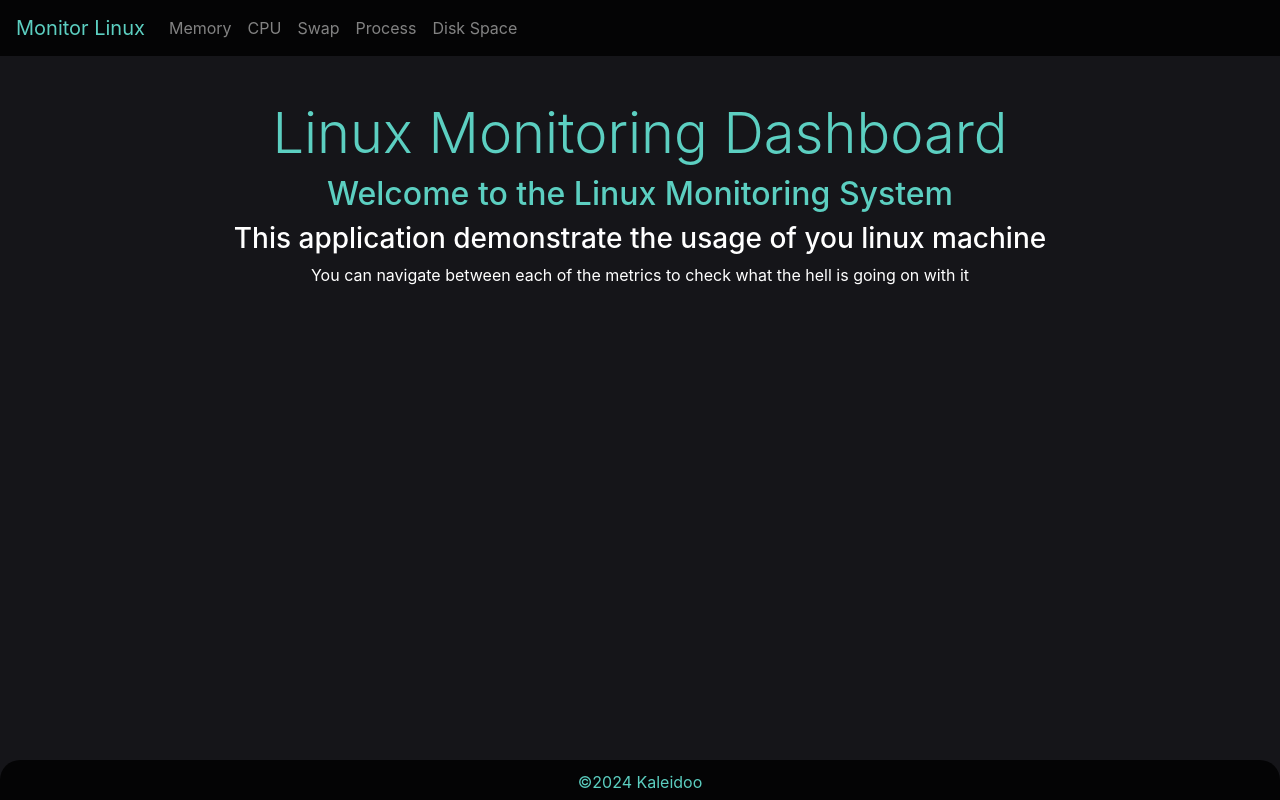
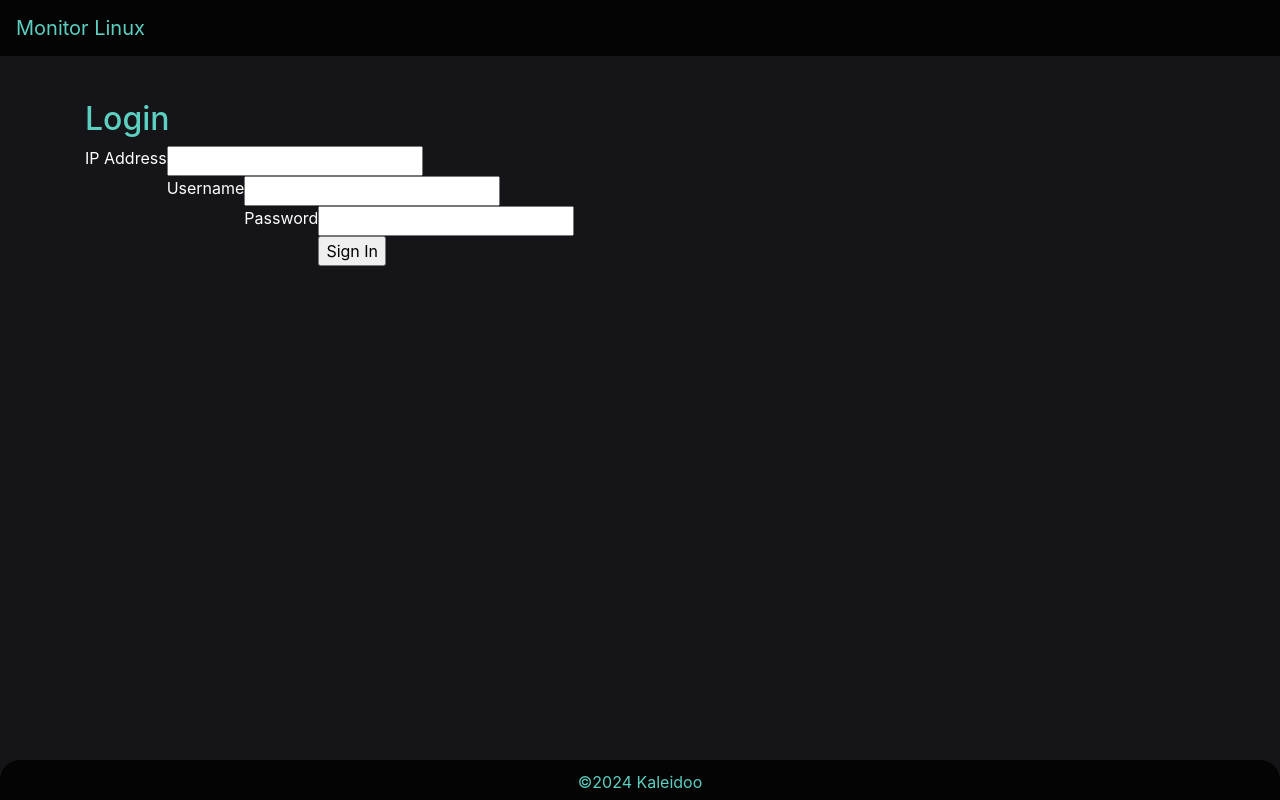
Before and after one commit to kinanhino/flask-linux-project, a Flask app: page / in a window 1280 px wide. Run offline with Flask 3, Linux system fonts and the light colour scheme; some libraries are stand-ins or nearby versions.

Commit message:
new 3.4.24

```diff
--- a/app.py
+++ b/app.py
@@ -1,6 +1,6 @@
 import os
 
-from flask import Flask, jsonify, render_template
+from flask import Flask, jsonify, render_template, request, flash, redirect, url_for
 import paramiko
 import sqlite3
 from flask_sqlalchemy import SQLAlchemy
@@ -10,6 +10,9 @@ app = Flask(__name__)
 app.config['SQLALCHEMY_DATABASE_URI'] = "sqlite:///site.db"
 db = SQLAlchemy(app)
 migrate = Migrate(app, db)
+app.secret_key="abcdfdfdsfgdfgfdgd"
+db.session.flag = "none"
+
 
 from dotenv import load_dotenv
 load_dotenv()
@@ -23,6 +26,7 @@ class Disk(db.Model):
     Avail = db.Column(db.String(10), nullable=False)
     Use = db.Column(db.String(10), nullable=False)
     Mounted_on = db.Column(db.String(50), nullable=False)
+    mac = db.Column(db.String(50), nullable=False)
 
 
 class Cpu(db.Model):
@@ -36,6 +40,7 @@ class Cpu(db.Model):
     hi = db.Column(db.Float, nullable=False)
     si = db.Column(db.Float, nullable=False)
     st = db.Column(db.Float, nullable=False)
+    mac = db.Column(db.String(50), nullable=False)
 
 
 class Mem(db.Model):
@@ -45,6 +50,7 @@ class Mem(db.Model):
     free = db.Column(db.Float, nullable=False)
     used = db.Column(db.Float, nullable=False)
     cache = db.Column(db.Float, nullable=False)
+    mac = db.Column(db.String(50), nullable=False)
 
 
 class Swap(db.Model):
@@ -54,6 +60,7 @@ class Swap(db.Model):
     free = db.Column(db.Float, nullable=False)
     used = db.Column(db.Float, nullable=False)
     available = db.Column(db.Float, nullable=False)
+    mac = db.Column(db.String(50), nullable=False)
 
 
 class Process(db.Model):
@@ -65,6 +72,7 @@ class Process(db.Model):
     mem = db.Column(db.Float, nullable=False)
     state = db.Column(db.String(5), nullable=False)
     command = db.Column(db.String(50), nullable=False)
+    mac = db.Column(db.String(50), nullable=False)
 
 
 def get_cpu(ssh):
@@ -152,7 +160,7 @@ def get_processes(ssh, date):
     return proc
 
 
-def add_cpu(cpu, date):
+def add_cpu(cpu, date, mac):
     dt = date
     us = cpu["us"]
     sy = cpu["sy"]
@@ -162,34 +170,34 @@ def add_cpu(cpu, date):
     hi = cpu["hi"]
     si = cpu["si"]
     st = cpu["st"]
-    cpu_obj = Cpu(dt=dt, us=us, sy=sy, ni=ni, id=id, wa=wa, hi=hi, si=si, st=st)
+    cpu_obj = Cpu(dt=dt, us=us, sy=sy, ni=ni, id=id, wa=wa, hi=hi, si=si, st=st, mac=mac)
     db.session.add(cpu_obj)
     db.session.commit()
 
 
-def add_mem(mem, date):
+def add_mem(mem, date, mac):
     dt = date
     total = mem["total"]
     free = mem["free"]
     used = mem["used"]
     cache = mem["cache"]
-    mem_obj = Mem(dt=dt, total=total, free=free, used=used, cache=cache)
+    mem_obj = Mem(dt=dt, total=total, free=free, used=used, cache=cache, mac=mac)
     db.session.add(mem_obj)
     db.session.commit()
 
 
-def add_swap(swap, date):
+def add_swap(swap, date, mac):
     dt = date
     total = swap["total"]
     free = swap["free"]
     used = swap["used"]
     available = swap["avail"]
-    swap_obj = Swap(dt=dt, total=total, free=free, used=used, available=available)
+    swap_obj = Swap(dt=dt, total=total, free=free, used=used, available=available, mac=mac)
     db.session.add(swap_obj)
     db.session.commit()
 
 
-def add_proc(proc, date):
+def add_proc(proc, date, mac):
     for p in proc:
         dt = date
         pid = p["PID"]
@@ -198,12 +206,12 @@ def add_proc(proc, date):
         mem = p["%MEM"]
         state = p["S"]
         command = p["COMMAND"]
-        p_obj = Process(dt=dt, pid=pid, user=user, cpu=cpu, mem=mem, state=state, command=command)
+        p_obj = Process(dt=dt, pid=pid, user=user, cpu=cpu, mem=mem, state=state, command=command, mac=mac)
         db.session.add(p_obj)
         db.session.commit()
 
 
-def add_disk(disks, date):
+def add_disk(disks, date, mac):
     dt = date
     for disk in disks:
         Filesystem = disk['Filesystem']
@@ -212,120 +220,151 @@ def add_disk(disks, date):
         Avail = disk["Avail"]
         Use = disk["Use"]
         Mounted_on = disk["Mounted_on"]
-        disk_obj = Disk(dt=dt, Filesystem=Filesystem, Size=Size, Use=Use, Used=Used, Avail=Avail, Mounted_on=Mounted_on)
+        disk_obj = Disk(dt=dt, Filesystem=Filesystem, Size=Size, Use=Use, Used=Used, Avail=Avail, Mounted_on=Mounted_on, mac=mac)
         db.session.add(disk_obj)
     db.session.commit()
 
 
 @app.route('/cpu')
 def show_cpu():
-    cpu = monitoring("cpu")
-    all_cpu = Cpu.query.order_by(Cpu.dt.desc()).limit(20).all()
-    return render_template('cpu.html', cpu=cpu, all_cpu=all_cpu)
+    if db.session.flag=="flex":
+        cpu = monitoring("cpu")
+        all_cpu = Cpu.query.filter(Cpu.mac == db.session.mac).order_by(Cpu.dt.desc()).limit(20).all()
+        return render_template('cpu.html', cpu=cpu, all_cpu=all_cpu)
+    return redirect(url_for('login' ,logged=db.session.flag))
+
 
 @app.route('/refresh_cpu')
 def refresh_cpu():
-    cpu = monitoring("cpu")
-    all_cpu = [cpu_obj.__dict__ for cpu_obj in Cpu.query.order_by(Cpu.dt.desc()).limit(20).all()]
-    all_cpu = all_cpu[::-1]
-    for cpu_data in all_cpu:
-        cpu_data.pop('_sa_instance_state', None)
-    return jsonify({
-        "cpu": cpu,
-        "all_cpu": all_cpu
-    })
+
+    if db.session.flag=="flex":
+        cpu = monitoring("cpu")
+        all_cpu = [cpu_obj.__dict__ for cpu_obj in Cpu.query.filter(Cpu.mac == db.session.mac).order_by(Cpu.dt.desc()).limit(20).all()]
+        all_cpu = all_cpu[::-1]
+        for cpu_data in all_cpu:
+            cpu_data.pop('_sa_instance_state', None)
+        return jsonify({
+            "cpu": cpu,
+            "all_cpu": all_cpu
+        })
+    return redirect(url_for('login' ,logged=db.session.flag))
+
 
 @app.route('/mem')
 def show_mem():
-    mem = monitoring("mem")
-    all_mem = Mem.query.order_by(Mem.dt.desc()).limit(20).all()
-    return render_template('mem.html', mem=mem, all_mem=all_mem)
+
+    if db.session.flag == "flex":
+        mem = monitoring("mem")
+        all_mem = Mem.query.filter(Mem.mac == db.session.mac).order_by(Mem.dt.desc()).limit(20).all()
+        return render_template('mem.html', mem=mem, all_mem=all_mem)
+    return redirect(url_for('login' ,logged=db.session.flag))
 
 
 @app.route('/refresh_mem')
 def refresh_mem():
-    mem = monitoring("mem")
-    all_mem = [mem_obj.__dict__ for mem_obj in Mem.query.order_by(Mem.dt.desc()).limit(20).all()]
-    all_mem = all_mem[::-1]
-    for mem_data in all_mem:
-        mem_data.pop('_sa_instance_state', None)
-    return jsonify({
-        "mem": mem,
-        "all_mem": all_mem
-    })
+
+    if db.session.flag=="flex":
+        mem = monitoring("mem")
+        all_mem = [mem_obj.__dict__ for mem_obj in Mem.query.filter(Mem.mac == db.session.mac).order_by(Mem.dt.desc()).limit(20).all()]
+        all_mem = all_mem[::-1]
+        for mem_data in all_mem:
+            mem_data.pop('_sa_instance_state', None)
+        return jsonify({
+            "mem": mem,
+            "all_mem": all_mem
+        })
+    return redirect(url_for('login' ,logged=db.session.flag))
+
 
 @app.route('/swap')
 def show_swap():
-    swap = monitoring("swap")
-    all_swap = Swap.query.order_by(Swap.dt.desc()).limit(20).all()
-    return render_template('swap.html', swap=swap, all_swap=all_swap)
+
+    if db.session.flag=="flex":
+        swap = monitoring("swap")
+        all_swap = Swap.query.filter(Swap.mac == db.session.mac).order_by(Swap.dt.desc()).limit(20).all()
+        return render_template('swap.html', swap=swap, all_swap=all_swap)
+    return redirect(url_for('login' ,logged=db.session.flag))
+
 
 @app.route('/refresh_swap')
 def refresh_swap():
-    swap = monitoring("swap")
-    all_swap = [swap_obj.__dict__ for swap_obj in Swap.query.order_by(Swap.dt.desc()).limit(20).all()]
-    all_swap = all_swap[::-1]
-    for swap_data in all_swap:
-        swap_data.pop('_sa_instance_state', None)
-    return jsonify({
-        "swap": swap,
-        "all_swap": all_swap
-    })
+
+    if db.session.flag=="flex":
+        swap = monitoring("swap")
+        all_swap = [swap_obj.__dict__ for swap_obj in Swap.query.filter(Swap.mac == db.session.mac).order_by(Swap.dt.desc()).limit(20).all()]
+        all_swap = all_swap[::-1]
+        for swap_data in all_swap:
+            swap_data.pop('_sa_instance_state', None)
+        return jsonify({
+            "swap": swap,
+            "all_swap": all_swap
+        })
+    return redirect(url_for('login' ,logged=db.session.flag))
 
 
 @app.route('/disk')
 def show_disk():
-    disk_header, disk, dt = monitoring("disk")
-    all_disk = Disk.query.order_by(Disk.dt.desc()).limit(20).all()
-    return render_template('disk.html', disk=disk, disk_header=disk_header, all_disk=all_disk)
+
+    if db.session.flag=="flex":
+        disk_header, disk, dt = monitoring("disk")
+        all_disk = Disk.query.filter(Disk.mac == db.session.mac).order_by(Disk.dt.desc()).limit(20).all()
+        return render_template('disk.html', disk=disk, disk_header=disk_header, all_disk=all_disk)
+    return redirect(url_for('login' ,logged=db.session.flag))
 
 
 @app.route('/refresh_disk')
 def refresh_disk():
-    disk_header, disk, dt = monitoring("disk")
-    all_disk = [disk_obj.__dict__ for disk_obj in Disk.query.where(Disk.dt==dt).all()]
-    for disk_data in all_disk:
-        disk_data.pop('_sa_instance_state', None)
-    return jsonify({
-        "all_disk": all_disk
-    })
+
+    if db.session.flag=="flex":
+        disk_header, disk, dt = monitoring("disk")
+        all_disk = [disk_obj.__dict__ for disk_obj in Disk.query.filter(Disk.mac == db.session.mac).where(Disk.dt==dt).all()]
+        for disk_data in all_disk:
+            disk_data.pop('_sa_instance_state', None)
+        return jsonify({
+            "all_disk": all_disk
+        })
+    return redirect(url_for('login' ,logged=db.session.flag))
 
 
 @app.route('/refresh_process')
 def refresh_process():
-    proc = monitoring("proc")
-    return jsonify(proc)
+
+    if db.session.flag=="flex":
+        proc = monitoring("proc")
+        return jsonify(proc)
+    return redirect(url_for('login' ,logged=db.session.flag))
 
 
 @app.route('/process')
 def show_process():
-    proc = monitoring("proc")
-    return render_template('process.html', proc=proc)
+    if db.session.flag=="flex":
+        proc = monitoring("proc")
+        return render_template('process.html', proc=proc)
+    return redirect(url_for('login' ,logged=db.session.flag))
+
+
+def get_mac_address(ssh):
+    stdin, stdout, stderr = ssh.exec_command("ifconfig | grep -o -E '([0-9a-fA-F]{2}:){5}[0-9a-fA-F]{2}' ")
+    return stdout.read().decode()
 
 
 def monitoring(info):
+    ssh = db.session.ssh
     dt = datetime.now()
-    ssh = paramiko.SSHClient()
-    ssh.set_missing_host_key_policy(paramiko.AutoAddPolicy())
-    host = os.getenv('IP_ADDRESS')
-    username = os.getenv('USERNAME')
-    password = os.getenv('PASSWORD')
-    ssh.connect(host, username=username, password=password)
     cpu = get_cpu(ssh)
     disk_header, disk = get_disk(ssh)
     mem = get_mem(ssh)
     swap = get_swap(ssh)
     proc = get_processes(ssh, dt)
-    ssh.close()
     proc2 = [p for p in proc if float(p['%CPU']) > 0 or float(p["%MEM"]) > 10]
 
     # if cpu['us'] > 10 or mem['used'] > (mem['total']/2) or swap['used'] > (swap['total']/2):
     #     pass
-    add_disk(disk, dt)
-    add_mem(mem, dt)
-    add_swap(swap, dt)
-    add_cpu(cpu, dt)
-    add_proc(proc2, dt)
+    add_disk(disk, dt, mac=db.session.mac)
+    add_mem(mem, dt, mac=db.session.mac)
+    add_swap(swap, dt, mac=db.session.mac)
+    add_cpu(cpu, dt, mac=db.session.mac)
+    add_proc(proc2, dt, mac=db.session.mac)
 
     if info == "cpu":
         return cpu
@@ -338,10 +377,36 @@ def monitoring(info):
     elif info == "proc":
         return proc
 
-@app.route('/')
+@app.route('/', methods = ['POST', 'GET'])
+def login():
+
+    if request.method == 'POST':
+        ssh = paramiko.SSHClient()
+        ssh.set_missing_host_key_policy(paramiko.AutoAddPolicy())
+        host = request.form['ip_address']
+        username = request.form['username']
+        password = request.form['password']
+        try:
+            ssh.connect(host, username=username, password=password)
+            db.session.mac = get_mac_address(ssh)
+            db.session.ssh = ssh
+            db.session.flag = "flex"
+        except:
+            flash("Incorrect IP/Username/Password")
+            return render_template('login.html', logged=db.session.flag)
+
+        return render_template('base.html', logged=db.session.flag)
+    if db.session.flag=="flex":
+        return render_template('base.html', logged=db.session.flag)
+    return render_template('login.html', logged=db.session.flag)
+
+
+"""
+@app.route('/base')
 def base():
-    return render_template('base.html')
 
+    return render_template('base.html', logged=db.session.flag)
+"""
 
 if __name__ == '__main__':
     app.run(debug=True, port=5001)
--- a/static/base.css
+++ b/static/base.css
@@ -45,6 +45,10 @@ h2 {
   }
 }
 
+label {
+    color: white !important;
+    float: left;
+}
 /*
  * Off Canvas wider at sm breakpoint
  * --------------------------------------------------
--- a/templates/base.html
+++ b/templates/base.html
@@ -28,7 +28,7 @@
         </button>
         <!-- /Mobile Navigation Bar -->
         <div class="collapse navbar-collapse" id="navbarContent">
-            <ul class="navbar-nav mr-auto">
+            <ul class="navbar-nav mr-auto" style="display: {{ logged }};">
                 <li class="nav-item nav-button"><a class="nav-link" href="/mem">Memory</a></li>
                 <li class="nav-item nav-button"><a class="nav-link" href="/cpu">CPU</a></li>
                 <li class="nav-item nav-button"><a class="nav-link" href="/swap">Swap</a></li>
--- /dev/null
+++ b/templates/login.html
@@ -0,0 +1,41 @@
+{% extends "base.html" %}
+{% block head %}
+Login Page
+{% endblock %}
+{% block content %}
+    {% with messages = get_flashed_messages() %}
+         {% if messages %}
+               {% for message in messages %}
+                    <p style="text-align: center; color: white;">{{ message }}</p>
+               {% endfor %}
+         {% endif %}
+      {% endwith %}
+    <div class="login-box">
+        <h2>Login</h2>
+        <form action="{{ url_for('login') }}" method="post">
+            <div class="user-box">
+                <input type="text" name="ip_address" required="">
+                <label>IP Address</label>
+            </div>
+            <div class="user-box">
+                <input type="text" name="username" required="">
+                <label>Username</label>
+            </div>
+            <div class="user-box">
+                <input type="password" name="password" required="">
+                <label>Password</label>
+            </div>
+            <div class="row">
+                <input type="submit" value="Sign In" class="input-bottom" >
+
+            </div>
+        </form>
+
+        {% if error %}
+            <div class="alert alert-danger" role="alert">
+                {{ error }}
+            </div>
+        {% endif %}
+    </div>
+
+{% endblock %}
```
